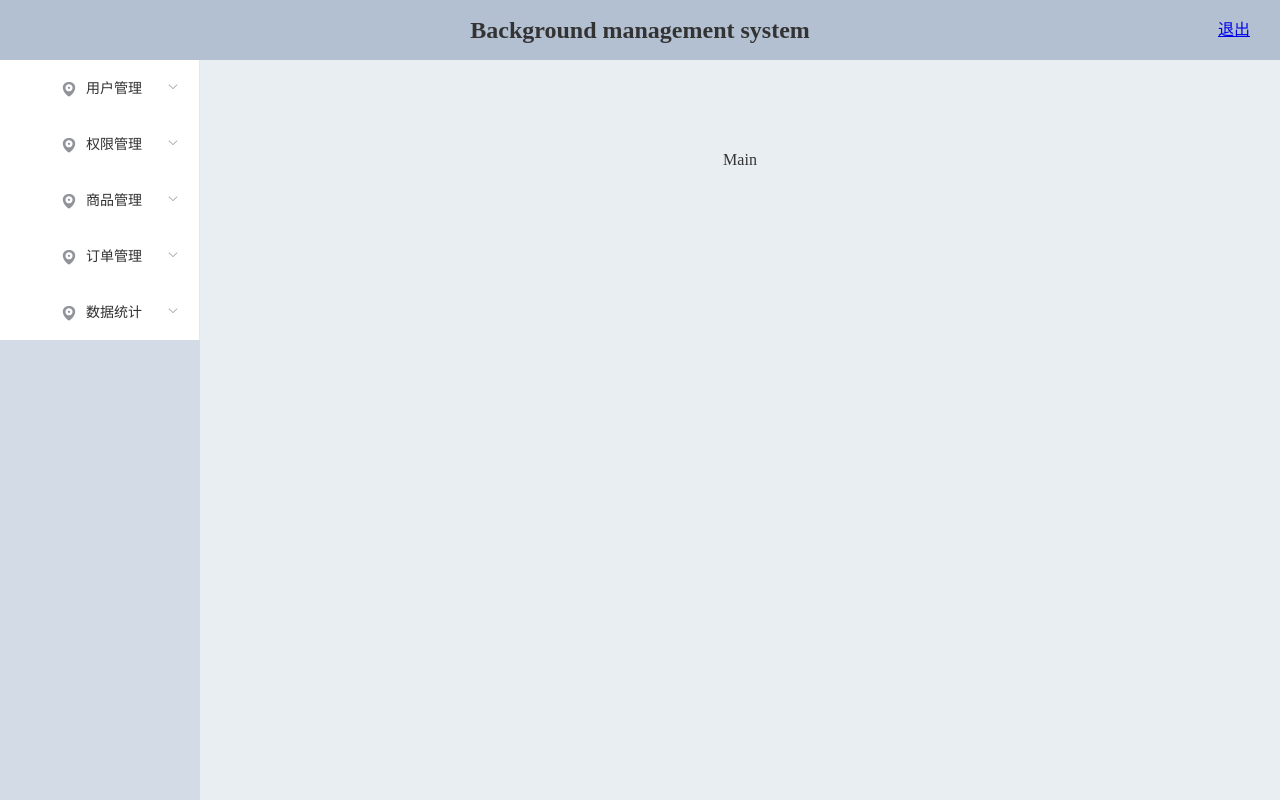
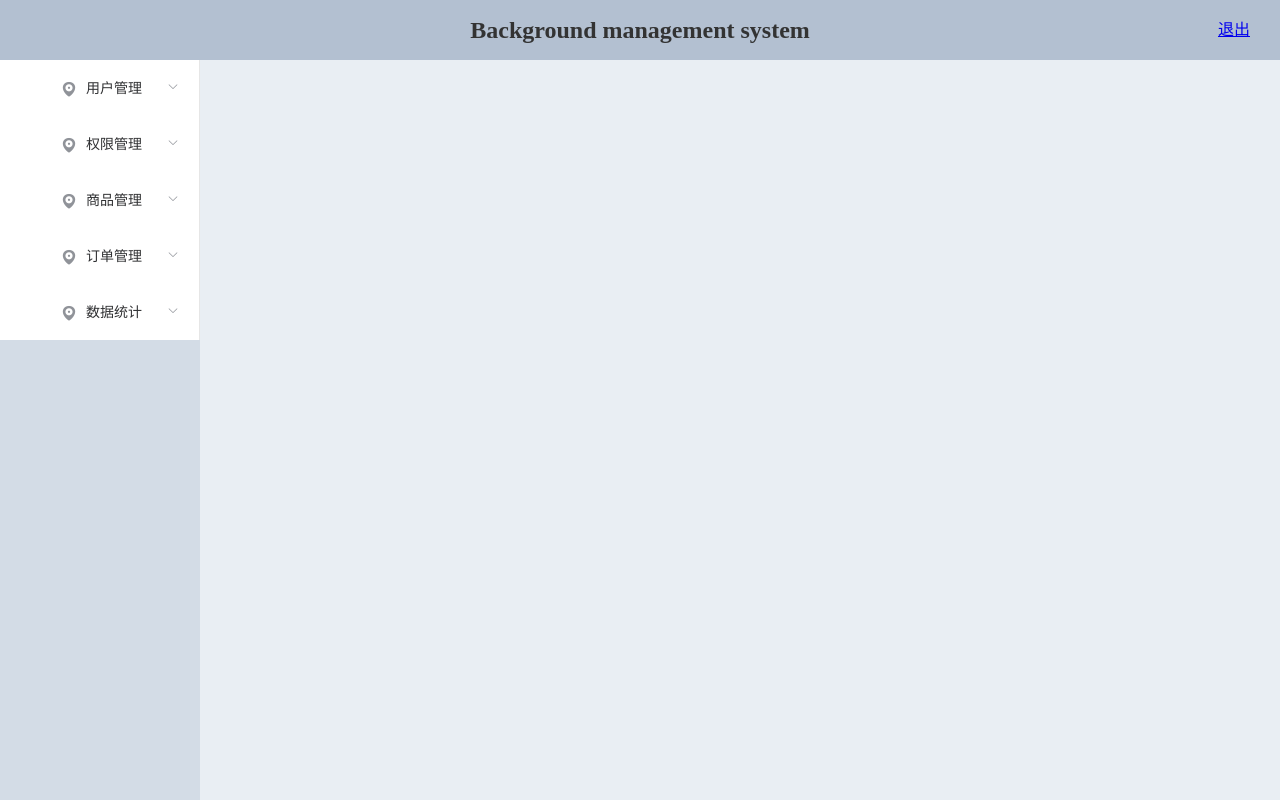
Before and after one commit to CheungKooHo/vue-admin, a Vue app: page / in a window 1280 px wide. Built offline with nearby package versions, Linux system fonts and the light colour scheme; sample sign-in values are in the browser's storage; the HTML template or start-up script is replaced by a standard one.

Commit message:
users组件添加

```diff
--- a/src/components/home/home.vue
+++ b/src/components/home/home.vue
@@ -8,13 +8,13 @@
     </el-header>
     <el-container>
       <el-aside width="200px">
-        <el-menu unique-opened="false">
+        <el-menu :router="true" :unique-opened="true">
           <el-submenu index="1">
             <template slot="title">
               <i class="el-icon-location"></i>
               <span>用户管理</span>
             </template>
-            <el-menu-item index="1-1">
+            <el-menu-item index="users">
               <i class="el-icon-edit"></i>
               <span>用户列表</span>
             </el-menu-item>
@@ -73,7 +73,9 @@
           </el-submenu>
         </el-menu>
       </el-aside>
-      <el-main>Main</el-main>
+      <el-main>
+        <router-view></router-view>
+      </el-main>
     </el-container>
   </el-container>
 </template>
--- /dev/null
+++ b/src/components/users/users.vue
@@ -0,0 +1,10 @@
+<template>
+  <div>users</div>
+</template>
+
+<script>
+export default {};
+</script>
+
+<style>
+</style>
--- a/src/router/index.js
+++ b/src/router/index.js
@@ -2,6 +2,7 @@
 import Router from "vue-router";
 import Login from "@/components/login/login.vue";
 import Home from "@/components/home/home.vue";
+import Users from "@/components/users/users.vue";
 
 Vue.use(Router);
 
@@ -15,7 +16,14 @@
     {
       name: "home",
       path: "/",
-      component: Home
+      component: Home,
+      children: [
+        {
+          name: "users",
+          path: "users",
+          component: Users
+        }
+      ]
     }
   ]
 });
```
